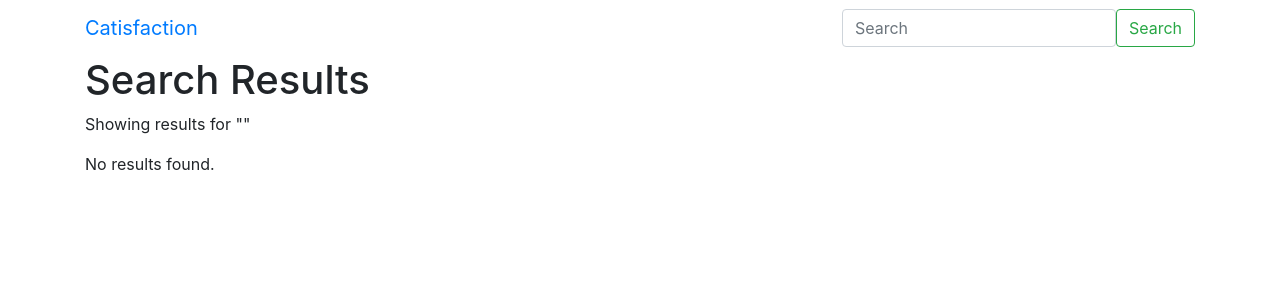
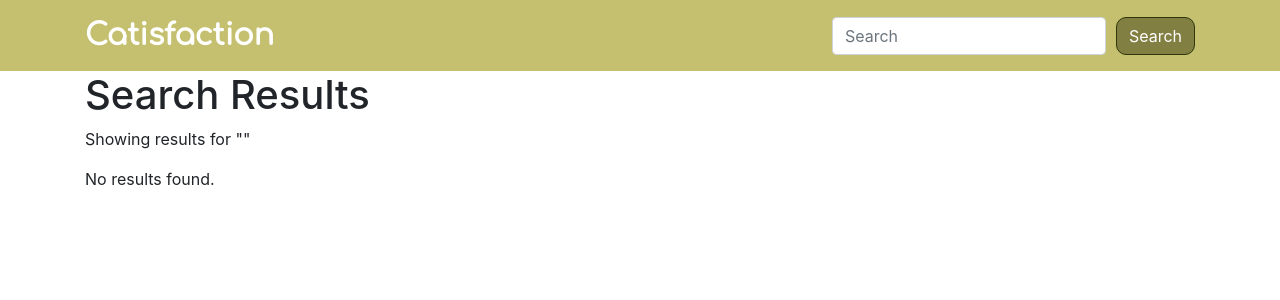
Before and after one commit to k-y-l-e-i-g-h/UI-Midterm, a Flask app: template Hw7_kas2330/templates/search.html in a window 1280 px wide. Shown: the top 300 px of the page. Run offline with Flask 3, Linux system fonts and the light colour scheme; the template is opened without the code that fills it, so the values that code supplies are empty; some libraries are stand-ins or nearby versions.

Commit message:
styling home page

```diff
--- a/Hw7_kas2330/static/main.css
+++ b/Hw7_kas2330/static/main.css
@@ -1,6 +1,34 @@
+
+/* Home Page */
+.navbar {
+    background-color: #a09a179e;
+}
+
+.navbar-brand {
+    font-family: 'Comfortaa', cursive; /* Apply Comfortaa font */
+    font-size: 30px;
+    color: white;
+    font-weight: bold;
+}
+
 #search-form {
     margin-left: auto; /* Push search bar to the right */
 }
+/* Search button */
+.btn-outline-success {
+    color: white; /* Text color */
+    background-color: #3938127a;
+    border-color: #313608;
+    margin-left: 10px;
+    border-radius: 10px;
+}
+/* Hover effect*/
+.btn-outline-success:hover {
+    background-color: #6a4e3b; /* Change background color on hover */
+    border-color: #3d2719; /* Retain border color on hover */
+    color: white; /* Change text color on hover */
+}
+
 #welcome {
     text-align: center;
     font-weight: bold;
@@ -12,12 +40,31 @@
     font-size: 18px;
 }
 
+#popular-title {
+    padding-left: 10px;
+    padding-top: 20px;
+}
+
+.conceptual-group {
+    text-align: center;
+    margin-top: 50px; /* Adjust margin as needed */
+}
+
+.mimi-photo {
+    max-width: 800px; /* Adjust the maximum width of the image */
+    display: block;
+    margin: 0 auto; /* Center the image horizontally */
+}
+
+.description {
+    margin-top: 20px; /* Adjust spacing between image and text */
+    font-size: 18px; /* Adjust font size of the description */
+    /*line-height: 1.5; /* Adjust line height for better readability */
+}
+
+/* View Item Page */
 .item {
     width: 200px;
     margin: 10px;
     display: inline-block;
 }
-#popular-title {
-    padding-left: 10px;
-    padding-top: 20px;
-}
```
Also changed, not shown: Hw7_kas2330/static/mimi_photo.JPG (added).
